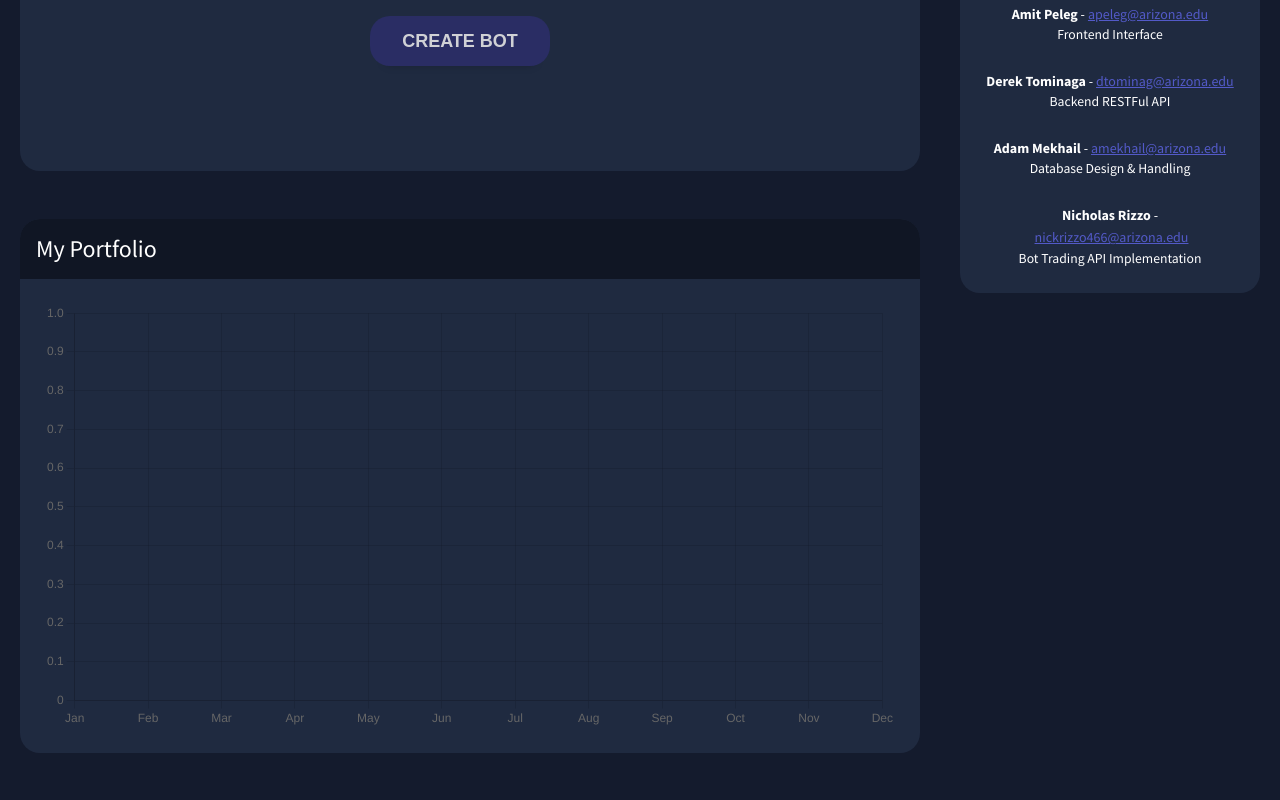
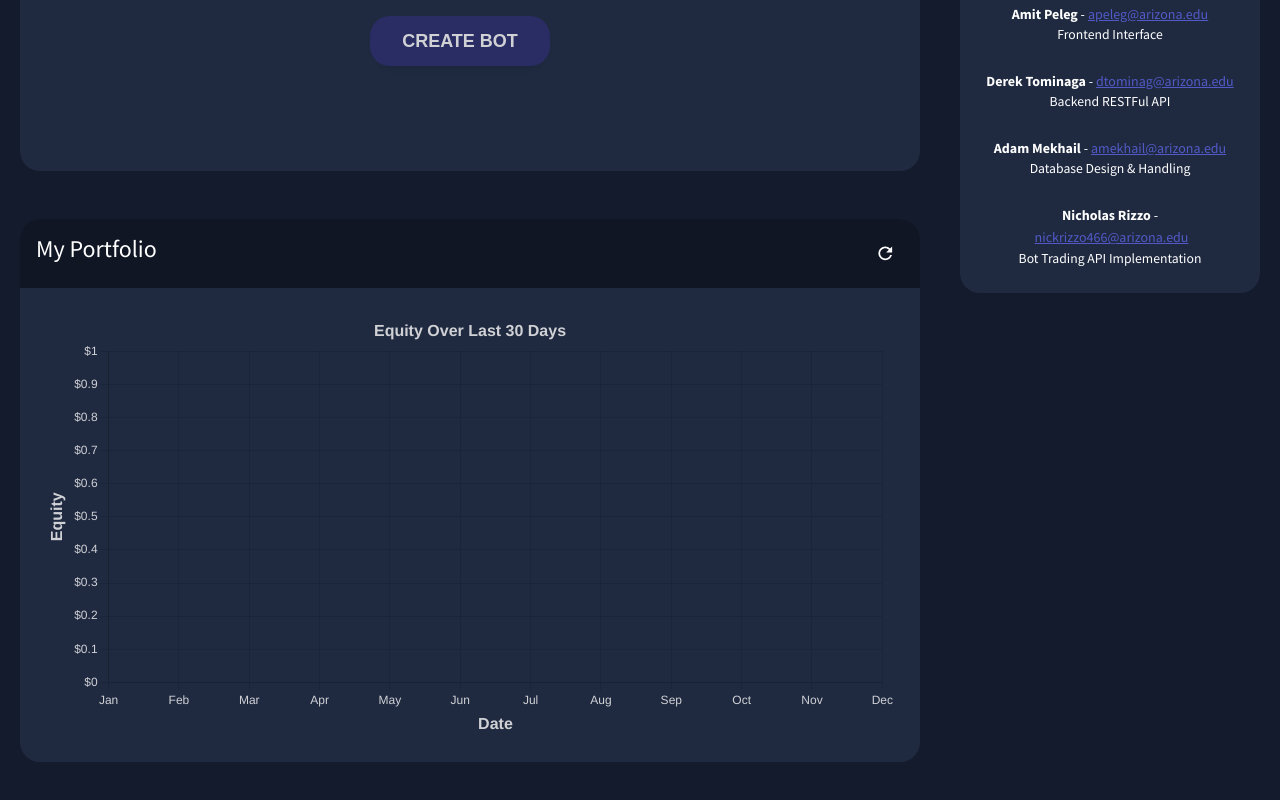
Before and after one commit to csc436group2/TradingBot, a React (Create React App) app in the folder frontend/: page /home in a window 1280 px wide. Shown: the part 306-1106 px from the top of the page. Built offline with nearby package versions, Linux system fonts and the light colour scheme.

Commit message:
Add portfolio history funtionality

```diff
--- a/frontend/src/views/Dashboard.js
+++ b/frontend/src/views/Dashboard.js
@@ -1,5 +1,12 @@
 import styled from "@emotion/styled";
-import { Box, Divider, Typography, useTheme } from "@mui/material";
+import {
+  Box,
+  CircularProgress,
+  Divider,
+  IconButton,
+  Typography,
+  useTheme,
+} from "@mui/material";
 import { tokens } from "../context/theme";
 import Header from "../components/Header";
 import { useNavigate } from "react-router-dom";
@@ -7,6 +14,7 @@ import React, { useState } from "react";
 import StockDetail from "./StockDetail";
 import { Line } from "react-chartjs-2";
 import { Chart, registerables } from "chart.js";
+import RefreshIcon from "@mui/icons-material/Refresh";
 Chart.register(...registerables);
 
 function Dashboard() {
@@ -27,6 +35,8 @@ function Dashboard() {
   const [detailEPS, setDetailEPS] = useState([{ key: "", val: "" }]);
   const [detailRatio, setDetailRatio] = useState([{ key: "", val: "" }]);
 
+  const [isLoading, setLoading] = useState(false);
+
   const options = {
     responsive: true,
     plugins: {
@@ -35,10 +45,87 @@ function Dashboard() {
         position: "top",
       },
       title: {
-        display: false,
-        text: "Portfolio History",
+        display: true,
+        text: "Equity Over Last 30 Days",
+        color: colors.primary[100],
+        font: {
+          size: 16,
+          weight: 900,
+        },
       },
     },
+    scales: {
+      y: {
+        title: {
+          display: true,
+          text: "Equity",
+          color: colors.primary[100],
+          font: {
+            size: 16,
+            weight: 900,
+          },
+        },
+        ticks: {
+          font: {
+            size: 12,
+          },
+          color: colors.primary[100],
+          callback: function (value, index, ticks) {
+            return "$" + value.toLocaleString();
+          },
+        },
+      },
+      x: {
+        title: {
+          display: true,
+          text: "Date",
+          color: colors.primary[100],
+          font: {
+            size: 16,
+            weight: 900,
+          },
+        },
+        ticks: {
+          font: {
+            size: 12,
+          },
+          color: colors.primary[100],
+        },
+      },
+    },
+  };
+
+  const updatePortfolio = (data) => {
+    let temp = data["equity"];
+    const labels = [];
+    const vals = [];
+    let val = 0;
+    for (const key in temp) {
+      let date = new Intl.DateTimeFormat("en-US", {
+        month: "short",
+        day: "numeric",
+      }).format(key);
+      labels.push(date);
+      // Uncomment to set real value
+      //vals.push(temp[key]);
+      val += Math.floor(Math.random() * 1000) + 10;
+      vals.push(val);
+    }
+    const res = {
+      labels: labels,
+      datasets: [
+        {
+          label: "Equity",
+          data: vals,
+          backgroundColor: colors.blueAccent[500],
+          borderColor: colors.blueAccent[300],
+          borderWidth: 2,
+          pointRadius: 4,
+        },
+      ],
+    };
+    setChartData(res);
+    setLoading(false);
   };
 
   // eslint-disable-next-line
@@ -373,10 +460,36 @@ function Dashboard() {
             width={"100%"}
             p={2}
             borderRadius="20px 20px 0px 0px"
+            display="flex"
           >
-            <Typography variant="h3" sx={{ color: "white" }}>
+            <Typography variant="h3" sx={{ color: "white" }} flexGrow={1}>
               My Portfolio
             </Typography>
+            <IconButton
+              onClick={async () => {
+                const url = `http://127.0.0.1:5000/portfolio?key_id=${localStorage.getItem(
+                  "apiKey"
+                )}&secret_key=${localStorage.getItem("secretKey")}`;
+                setLoading(true);
+                await fetch(url)
+                  .then((response) => {
+                    return response.json();
+                  })
+                  .then((data) => {
+                    updatePortfolio(data);
+                  })
+                  .catch((e) => console.log(e));
+              }}
+            >
+              {isLoading ? (
+                <CircularProgress
+                  size={18}
+                  sx={{ color: "white" }}
+                />
+              ) : (
+                <RefreshIcon sx={{ color: "white" }} />
+              )}
+            </IconButton>
           </Box>
           <Box width="100%" p={3}>
             <Line data={chartData} options={options}></Line>
```
Also changed, not shown: 1 other file (tests, documents, lock files or other folders).
